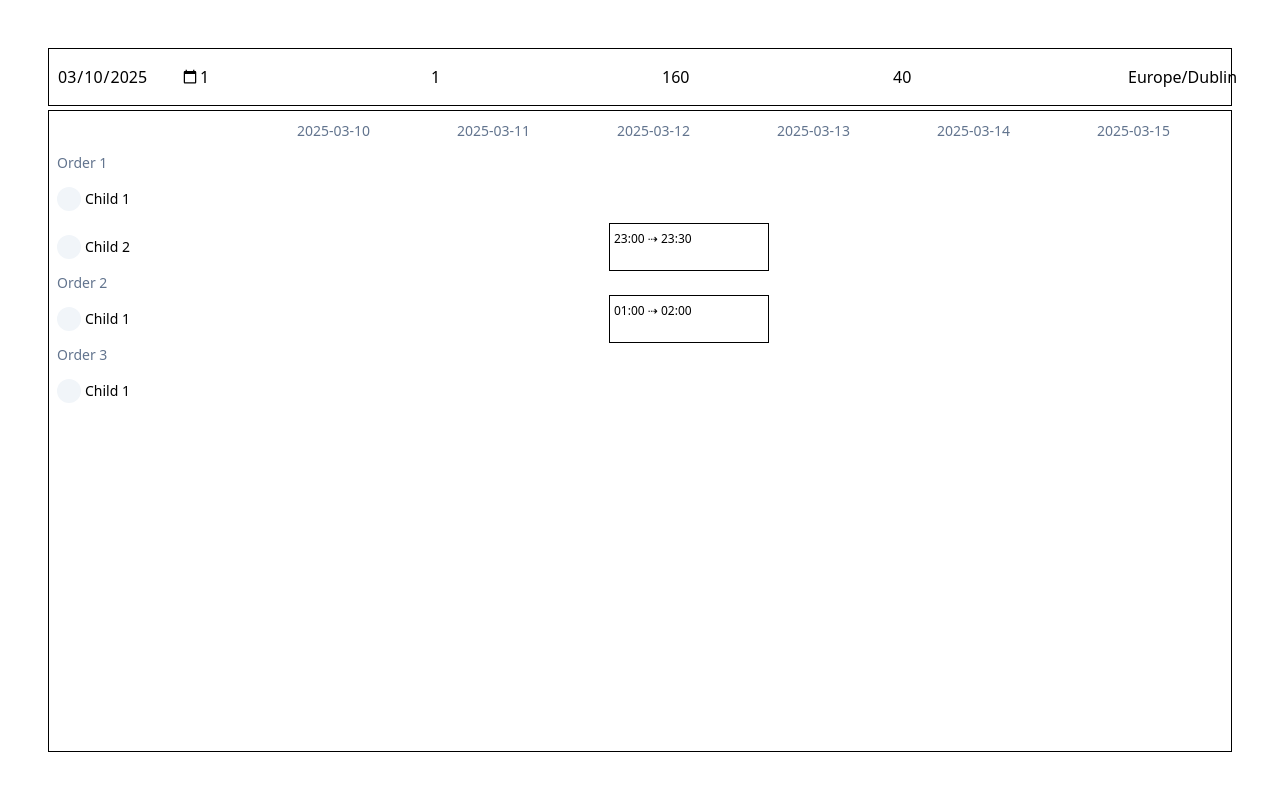
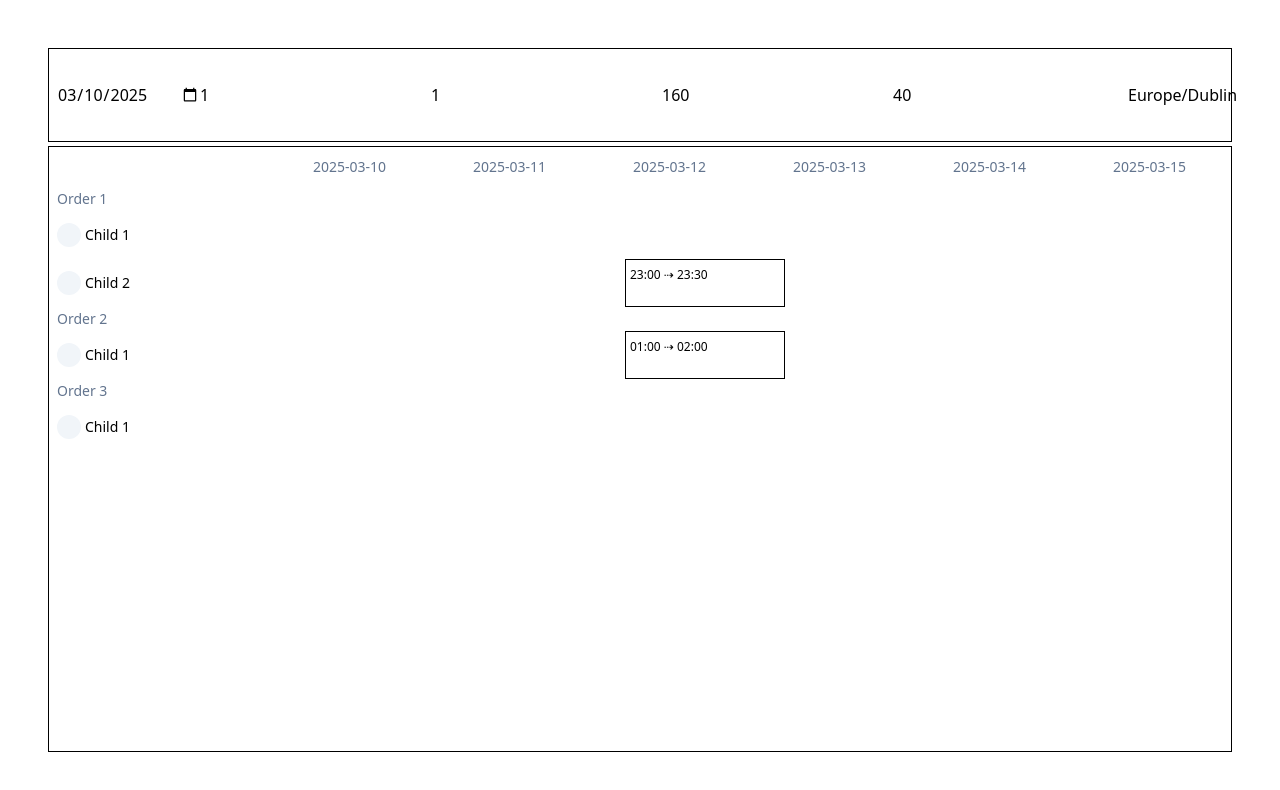
Before and after one commit to niallbarrett/cullendar, a Vue app: page / in a window 1280 px wide. Shown: the top 790 px of the page. Built offline with nearby package versions, Linux system fonts and the light colour scheme; the HTML template or start-up script is replaced by a standard one.

Commit message:
More Headless changes

```diff
--- a/src/App.vue
+++ b/src/App.vue
@@ -9,15 +9,15 @@
       <select v-model="timezone">
         <option v-for="zone in ZONES" :key="zone" :value="zone">{{ zone }}</option>
       </select>
-      <DragEvent :data="dragEvent" drag-class="bg-yellow-100" class="p-2 bg-black text-white">
-        Drag
+      <DragEvent :data="dragEvent" drag-class="bg-blue-500" class="p-0.5 bg-black text-white">
+        09:00 - 10:25
       </DragEvent>
     </div>
     <Cullendar
       :cullendar="cullendar"
       class="flex-1 bg-white border border-black text-sm">
       <template #dayHead="{ date }">
-        <div class="h-full px-2 flex items-center text-slate-500">
+        <div class="h-full px-2 flex items-center bg-white text-slate-500">
           <span class="truncate">{{ date }}</span>
         </div>
       </template>
@@ -93,7 +93,8 @@ const options = reactive({
   layout: {
     daySize,
     dayHeadSize,
-    dragoverClass: 'bg-green-500'
+    resourcesClass: 'w-64',
+    dragoverClass: 'bg-slate-100'
   },
   callbacks: {
     onView: (e) => console.log('VIEW CHANGED', e),
--- a/src/components/Cullendar/Resources.vue
+++ b/src/components/Cullendar/Resources.vue
@@ -32,7 +32,6 @@ function toStyle(row) {
 
 <style scoped>
   .cullendar-resources {
-    width: 240px;
     overflow: scroll auto;
   }
   .cullendar-resources-virtual-row {
--- a/src/components/Cullendar/components/DropDay.vue
+++ b/src/components/Cullendar/components/DropDay.vue
@@ -82,7 +82,8 @@ function toPayload(data, options = {}) {
     ...options,
     data,
     date: props.date,
-    resource: props.resource
+    resource: props.resource,
+    view: view.value
   }
 }
 </script>
```
